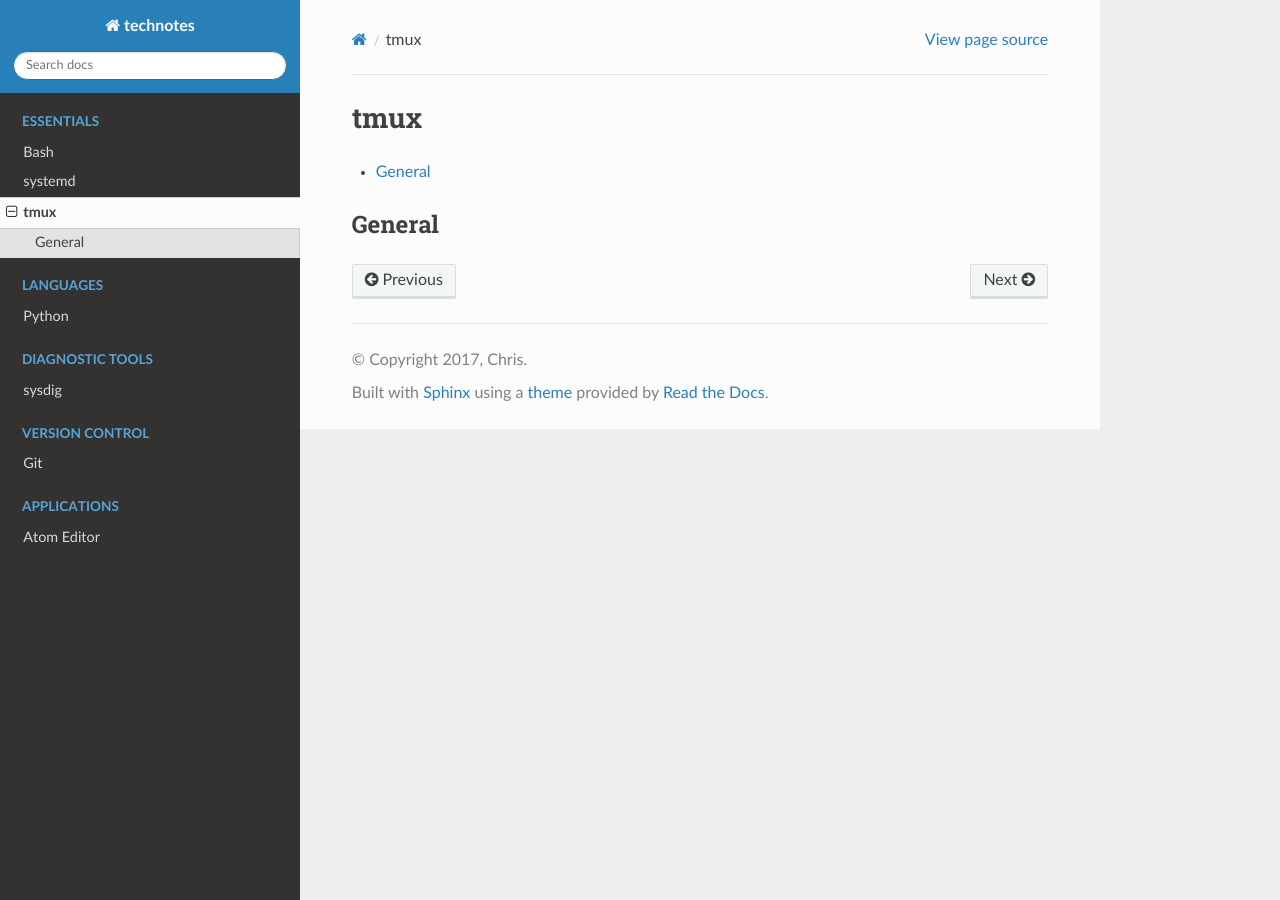
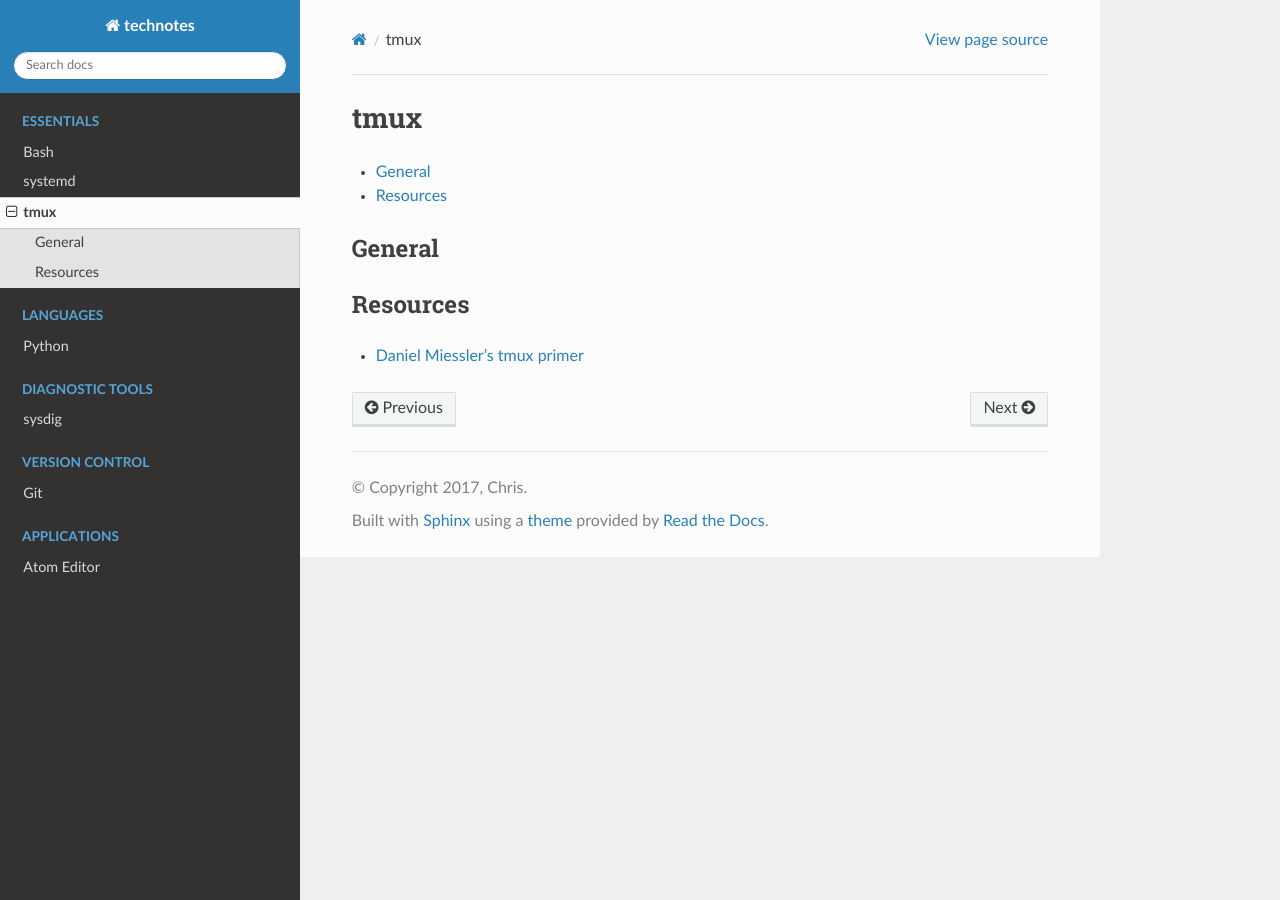
Before and after one commit to heterotopian/technotes, a Sphinx documentation site: the page built from source/tmux.rst, in a window 1280 px wide. Built offline with Sphinx 7.4.7 and the Read the Docs theme 2.0.0, drawn with Linux system fonts in a browser that asks for light colours.

Commit message:
Add Daniel Miessler's tmux primer

```diff
--- a/source/tmux.rst
+++ b/source/tmux.rst
@@ -12,3 +12,9 @@ tmux
 
 General
 =======
+
+
+Resources
+=========
+
+- `Daniel Miessler's tmux primer <https://danielmiessler.com/study/tmux/>`_
```
